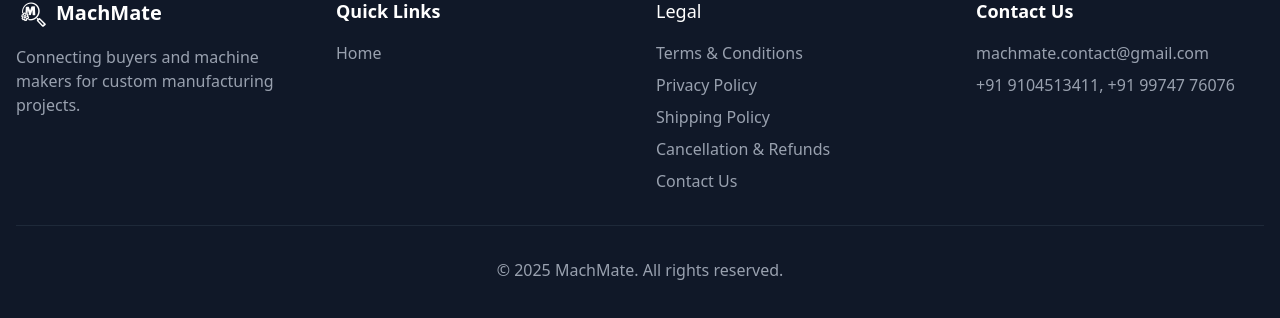
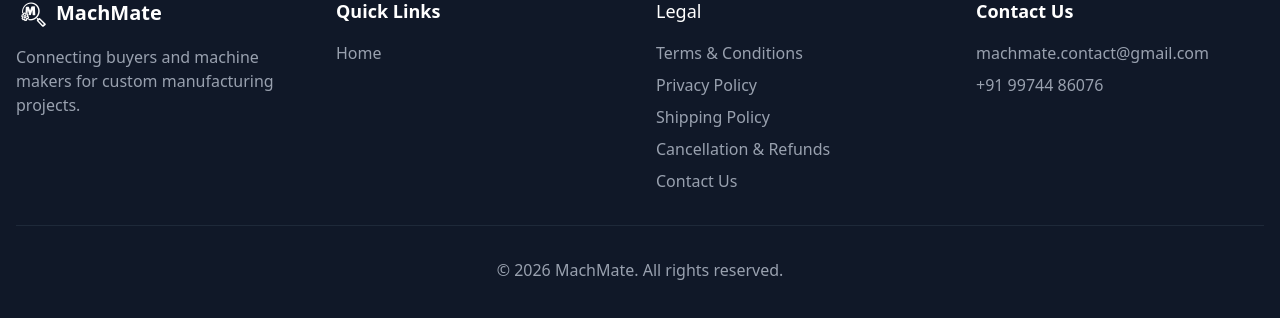
Before and after one commit to nishitkumawat/machmate-frontend, a React (Vite) app: page / in a window 1280 px wide. Shown: the part 2752-3070 px from the top of the page. Built offline with nearby package versions, Linux system fonts and the light colour scheme; no server answers.

Commit message:
Year Change 2025 to 2026

```diff
--- a/src/Components/Footer.jsx
+++ b/src/Components/Footer.jsx
@@ -17,8 +17,8 @@
             MachMate
           </h3>
           <p className="text-gray-400">
-            Connecting buyers and machine makers for custom
-            manufacturing projects.
+            Connecting buyers and machine makers for custom manufacturing
+            projects.
           </p>
         </div>
 
@@ -85,7 +85,7 @@
         <div>
           <h4 className="text-lg font-semibold mb-4">Contact Us</h4>
           <p className="text-gray-400 mb-2">machmate.contact@gmail.com</p>
-          <p className="text-gray-400 mb-4">+91 9104513411, +91 99747 76076</p>
+          <p className="text-gray-400 mb-4">+91 99744 86076</p>
           {/* <div className="flex space-x-4">
             <a
               href="#"
@@ -124,7 +124,7 @@
       </div>
 
       <div className="max-w-7xl mx-auto mt-8 pt-8 border-t border-gray-800 text-center text-gray-400">
-        <p>&copy; 2025 MachMate. All rights reserved.</p>
+        <p>&copy; 2026 MachMate. All rights reserved.</p>
       </div>
     </footer>
   );
--- a/src/Pages/CancellationRefunds.jsx
+++ b/src/Pages/CancellationRefunds.jsx
@@ -7,7 +7,7 @@
   return (
     <LegalPageLayout title="Cancellation & Refunds">
       <p className="text-gray-600 mb-6 text-center">
-        Effective Date: 09/09/2026
+        Effective Date: 09/09/2027
         <br />
         Last Updated: 09/09/2025
       </p>
--- a/src/Pages/ContactUs.jsx
+++ b/src/Pages/ContactUs.jsx
@@ -92,7 +92,7 @@
               </div>
               <div>
                 <h3 className="font-semibold text-gray-900">Phone</h3>
-                <p className="text-gray-600">+91 9104513411, +91 99747 76076</p>
+                <p className="text-gray-600">+91 99744 86076</p>
               </div>
             </div>
 
--- a/src/Pages/PrivacyPolicy.jsx
+++ b/src/Pages/PrivacyPolicy.jsx
@@ -7,7 +7,7 @@
   return (
     <LegalPageLayout title="Privacy Policy">
       <p className="text-gray-600 mb-6 text-center">
-        Effective Date: 09/09/2026
+        Effective Date: 09/09/2027
         <br />
         Last Updated: 09/09/2025
       </p>
--- a/src/Pages/ShippingPolicy.jsx
+++ b/src/Pages/ShippingPolicy.jsx
@@ -7,7 +7,7 @@
   return (
     <LegalPageLayout title="Shipping Policy">
       <p className="text-gray-600 mb-6 text-center">
-        Effective Date: 09/09/2026
+        Effective Date: 09/09/2027
         <br />
         Last Updated: 09/09/2025
       </p>
--- a/src/Pages/TermsAndConditions.jsx
+++ b/src/Pages/TermsAndConditions.jsx
@@ -7,7 +7,7 @@
   return (
     <LegalPageLayout title="Terms & Conditions">
       <p className="text-gray-600 mb-6 text-center">
-        Effective Date: 09/09/2026
+        Effective Date: 09/09/2027
         <br />
         Last Updated: 09/09/2025
       </p>
```
